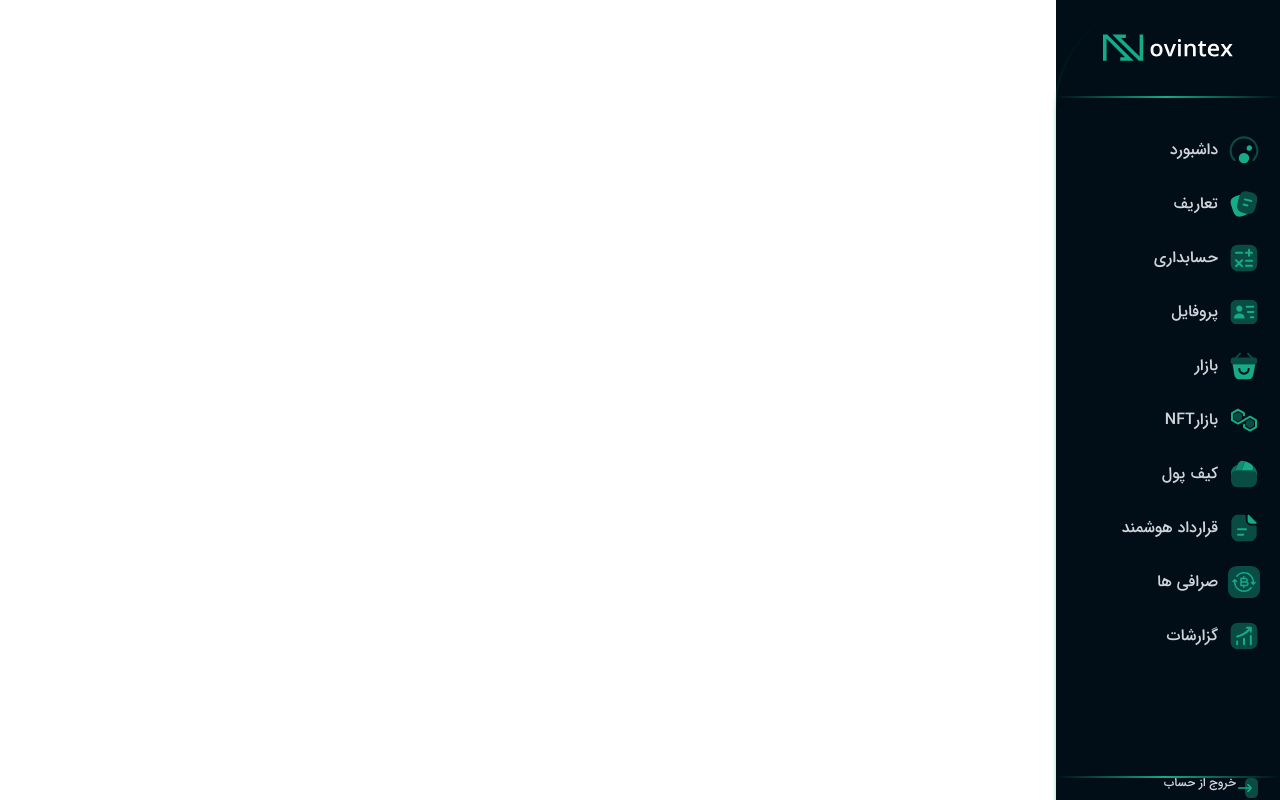
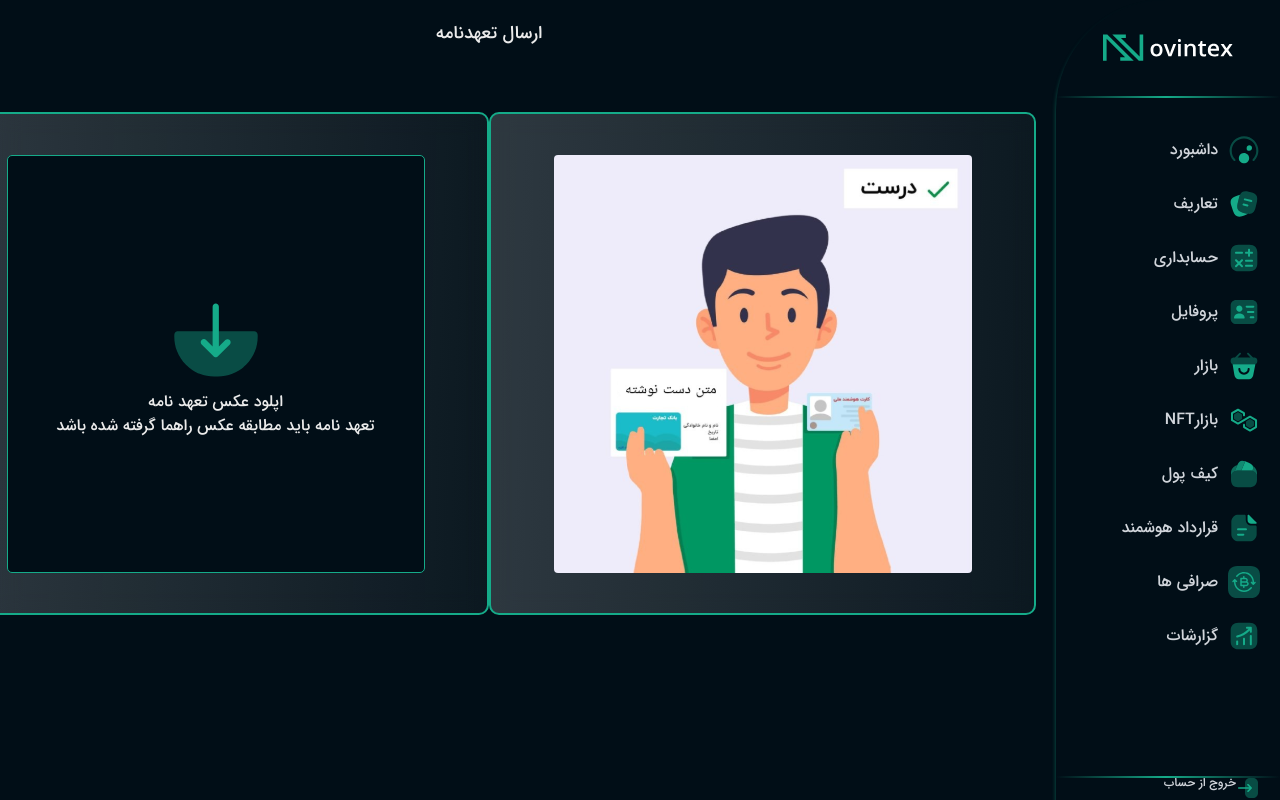
Before and after one commit to danyalbani240/dashboard, a Nuxt app: page /commitment in a window 1280 px wide. Built offline with nearby package versions, Linux system fonts and the light colour scheme.

Commit message:
letter of commitement page added

```diff
--- /dev/null
+++ b/pages/commitment/index.vue
@@ -0,0 +1,44 @@
+<template>
+  <div class="bg-primary w-full text-Neutral-Gray p-5">
+    <p class="text-center text-lg">ارسال تعهدنامه</p>
+    <div class="flex justify-evenly mt-16">
+      <div class="commitment-bg flex justify-center items-center">
+        <div class="bg-primary flex flex-col items-center justify-center">
+          <img src="../../assets/images/bulk-import.svg" alt="" />
+          <div class="text-center">
+            <p>اپلود عکس تعهد نامه</p>
+            <p>تعهد نامه باید مطابقه عکس راهما گرفته شده باشد</p>
+          </div>
+        </div>
+      </div>
+      <div class="commitment-bg flex items-center justify-center">
+        <img class="rounded" src="../../assets/images/selfPicture.svg" alt="" />
+      </div>
+    </div>
+  </div>
+</template>
+
+<script>
+export default {};
+</script>
+
+<style scoped>
+.commitment-bg {
+  width: 547px;
+  height: 503px;
+  background: linear-gradient(
+    91.44deg,
+    rgba(255, 255, 255, 0.18) 0%,
+    rgba(196, 196, 196, 0.06) 100%
+  );
+  backdrop-filter: blur(12px);
+  border-radius: 10px;
+  border: 2px solid #15ab89;
+}
+.commitment-bg > div {
+  width: 418px;
+  height: 418px;
+  border-radius: 5px;
+  border: 1px solid #15ab89;
+}
+</style>
```
